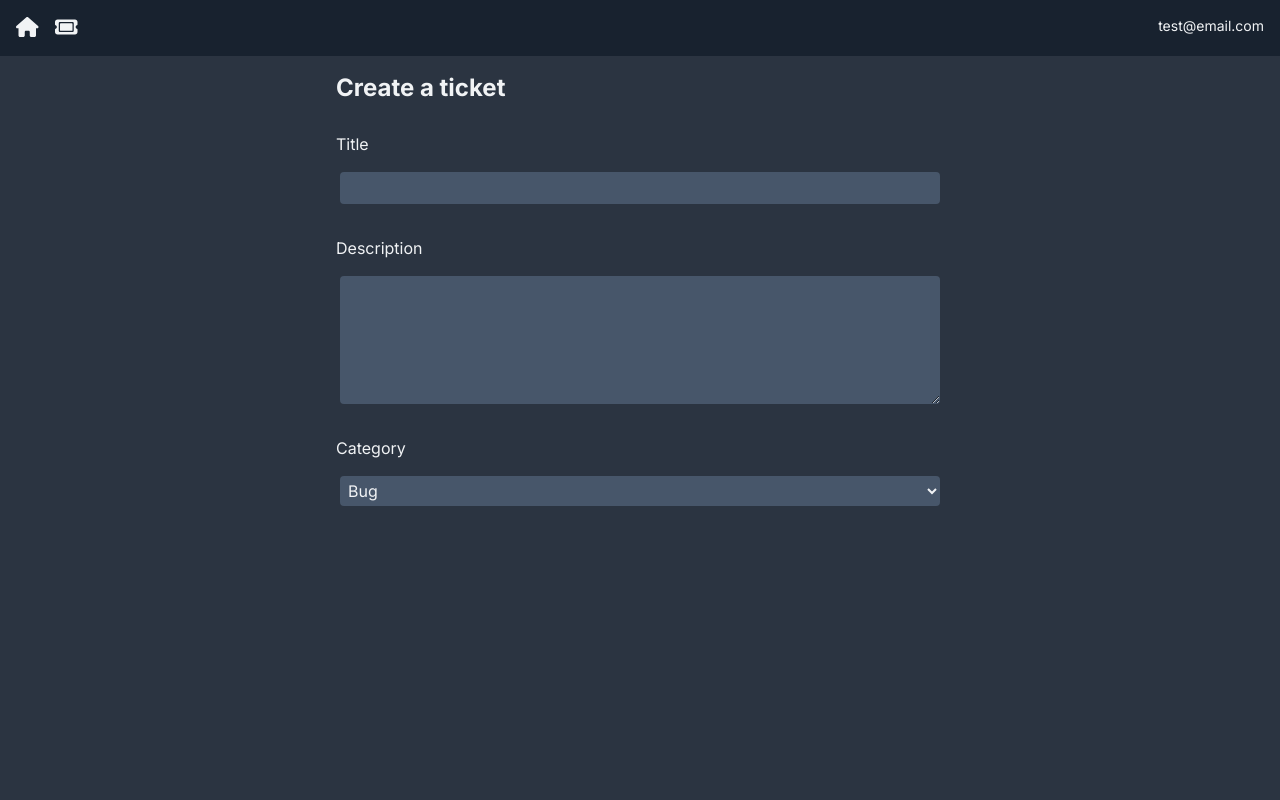
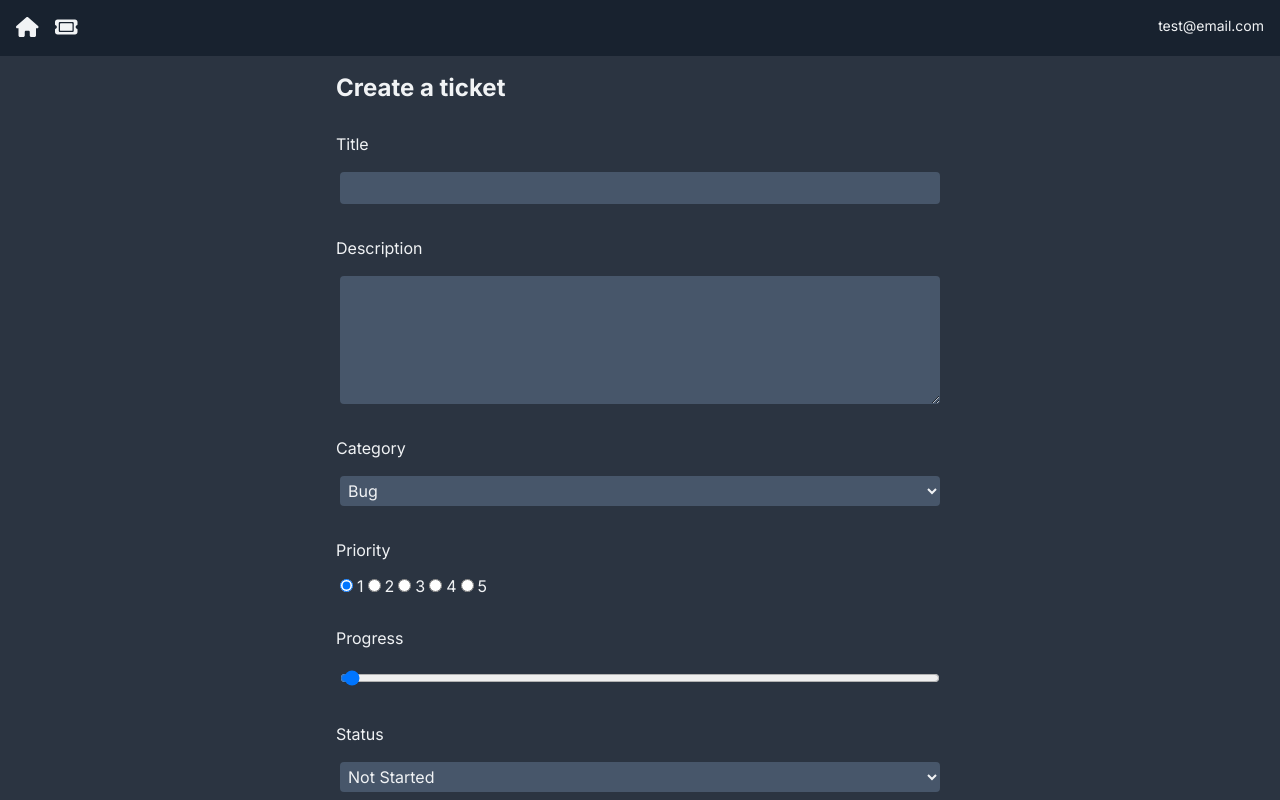
Before and after one commit to tiuscia/ticketing-app, a Next.js app: page /TicketPage/1 in a window 1280 px wide. Built offline with nearby package versions, Linux system fonts and the light colour scheme.

Commit message:
added all form dields

```diff
--- a/app/(components)/TicketForm/TicketForm.tsx
+++ b/app/(components)/TicketForm/TicketForm.tsx
@@ -74,6 +74,75 @@ const TicketForm = () => {
           <option value="Bug">Bug</option>
           <option value="New Feature">New Feature</option>
         </select>
+        <label>Priority</label>
+        <div>
+          <input
+            id="priority-1"
+            name="priority"
+            type="radio"
+            onChange={handleChange}
+            value={1}
+            checked={formData.priority == 1}
+          />
+          <label>1</label>
+          <input
+            id="priority-2"
+            name="priority"
+            type="radio"
+            onChange={handleChange}
+            value={2}
+            checked={formData.priority == 2}
+          />
+          <label>2</label>
+          <input
+            id="priority-3"
+            name="priority"
+            type="radio"
+            onChange={handleChange}
+            value={3}
+            checked={formData.priority == 3}
+          />
+          <label>3</label>
+          <input
+            id="priority-4"
+            name="priority"
+            type="radio"
+            onChange={handleChange}
+            value={4}
+            checked={formData.priority == 4}
+          />
+          <label>4</label>
+          <input
+            id="priority-5"
+            name="priority"
+            type="radio"
+            onChange={handleChange}
+            value={5}
+            checked={formData.priority == 5}
+          />
+          <label>5</label>
+        </div>
+        <label>Progress</label>
+        <input
+          type="range"
+          id="progress"
+          name="progress"
+          value={formData.progress as number}
+          min="0"
+          max="100"
+          onChange={handleChange}
+        />
+        <label>Status</label>
+        <select
+          name="status"
+          value={formData.status as string}
+          onChange={handleChange}
+        >
+          <option value="not started">Not Started</option>
+          <option value="started">Started</option>
+          <option value="done">Done</option>
+        </select>
+        <input type="submit" className="btn" value={"Create Ticket"} />
       </form>
     </div>
   )
--- a/app/globals.css
+++ b/app/globals.css
@@ -73,8 +73,6 @@ body {
     @apply text-default-text text-xl;
   }
   .btn {
-    @apply: hover: no-underline bg-blue-accent hover: bg-blue-accent-hover
-      tracking-wider w-full text-center text-nav font-bold cursor-pointer
-      uppercase px-4 py-2 rounded-md transition-colors block;
+    @apply hover:no-underline bg-blue-accent tracking-wider w-full text-center text-nav font-bold cursor-pointer uppercase px-4 py-2 rounded-md hover:bg-blue-accent-hover transition-colors block;
   }
 }
```
